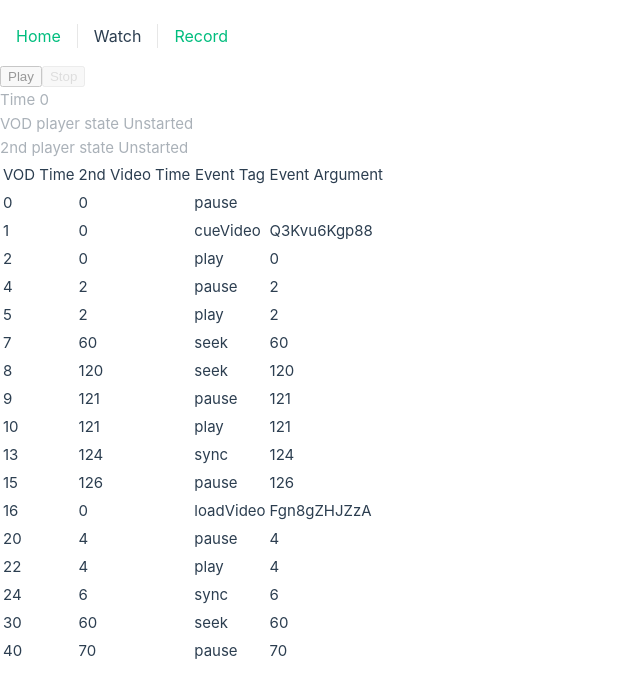
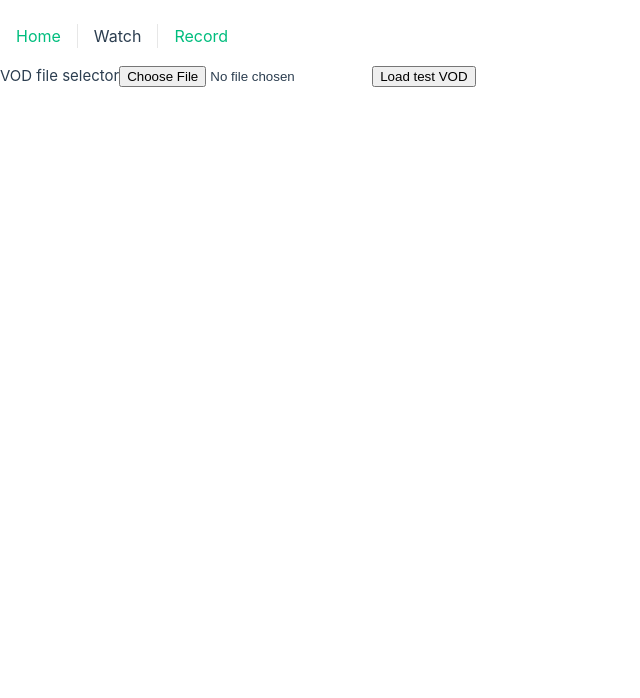
Before and after one commit to aajh/vod-video-player, a Vue app: page /watch in a window 1280 px wide. Shown: the top 698 px of the page, without its empty margins (0-640 px from the left). Built offline with nearby package versions, Linux system fonts and the light colour scheme.

Commit message:
VOD loading from a file

```diff
--- a/src/components/VodPlayer.vue
+++ b/src/components/VodPlayer.vue
@@ -245,9 +245,9 @@ watch(() => props.vodFile, () => {
             :video-id="state.currentMoment?.videoId ?? null"
         />
         <div id="controls" :class="ready || 'not-ready'">
-            <button v-show="!state.running" type="button" @click="play">Play</button>
-            <button v-show="state.running" type="button" @click="pause">Pause</button>
-            <button :disabled="state.time === 0" type="button" @click="stop">Stop</button>
+            <button v-show="!state.running" @click="play" type="button">Play</button>
+            <button v-show="state.running" @click="pause" type="button">Pause</button>
+            <button :disabled="state.time === 0" @click="stop" type="button">Stop</button>
             <div>
                 Time {{state.time}}
             </div>
--- a/src/views/RecordView.vue
+++ b/src/views/RecordView.vue
@@ -178,9 +178,9 @@ function recordMoment(tag: MomentTag, argument?: RecordedMoment['argument']) {
             :height="390"
         />
         <div id="controls" :class="player || 'not-ready'">
-            <button v-show="!isRecording && !recording.length" type="button" @click="start">Start</button>
-            <button v-show="isRecording" type="button" @click="stop">Stop</button>
-            <button v-show="!isRecording && recording.length" @click="save">Save</button>
+            <button v-show="!isRecording && !recording.length" @click="start" type="button">Start</button>
+            <button v-show="isRecording" @click="stop" type="button">Stop</button>
+            <button v-show="!isRecording && recording.length" @click="save" type="button">Save</button>
             <div :class="{
                 active: playerState === PlayerState.Playing,
                 buffering: playerState === PlayerState.Buffering,
--- a/src/views/WatchView.vue
+++ b/src/views/WatchView.vue
@@ -1,5 +1,5 @@
 <script setup lang="ts">
-import { ref } from 'vue';
+import { ref, useTemplateRef } from 'vue';
 
 import { parseVodFile, type VodFile } from '@/vodFile';
 
@@ -8,7 +8,9 @@ import VodPlayer from '@/components/VodPlayer.vue';
 const TEST_VOD_FILE_URL = 'test_vod.txt';
 const vodFile = ref(null as VodFile | null);
 
-async function loadVod(url: string) {
+const vodFileInput = useTemplateRef<HTMLInputElement>('vodFileInput');
+
+async function loadVodFromUrl(url: string) {
     try {
         const response = await fetch(url);
         if (!response.ok) {
@@ -27,11 +29,36 @@ async function loadVod(url: string) {
         console.error(error);
     }
 }
-loadVod(TEST_VOD_FILE_URL);
+
+async function loadVodFromFile() {
+    if (!vodFileInput.value?.files?.length) {
+        return;
+    }
+    const file = vodFileInput.value.files[0];
+
+    const contents: string = await new Promise((resolve, reject) => {
+        const reader = new FileReader();
+        reader.addEventListener('load', () => resolve(reader.result as string));
+        reader.addEventListener('error', reject);
+        reader.readAsText(file);
+    });
+
+    const newVodFile = parseVodFile(contents);
+    if (!newVodFile) {
+        throw new Error(`Failed to parse VOD file ${file.name}`);
+    }
+
+    vodFile.value = newVodFile;
+}
 </script>
 
 <template>
-    <VodPlayer :vod-file />
+    <div v-show="vodFile === null">
+        <label for="vodFile">VOD file selector</label>
+        <input ref="vodFileInput" type="file" id="vodFile" name="vodFile" @change="loadVodFromFile" />
+        <button @click="loadVodFromUrl(TEST_VOD_FILE_URL)" type="button">Load test VOD</button>
+    </div>
+    <VodPlayer v-show="vodFile" :vod-file />
 </template>
 
 <style scoped>
```
Also changed, not shown: 1 other file (tests, documents, lock files or other folders).
